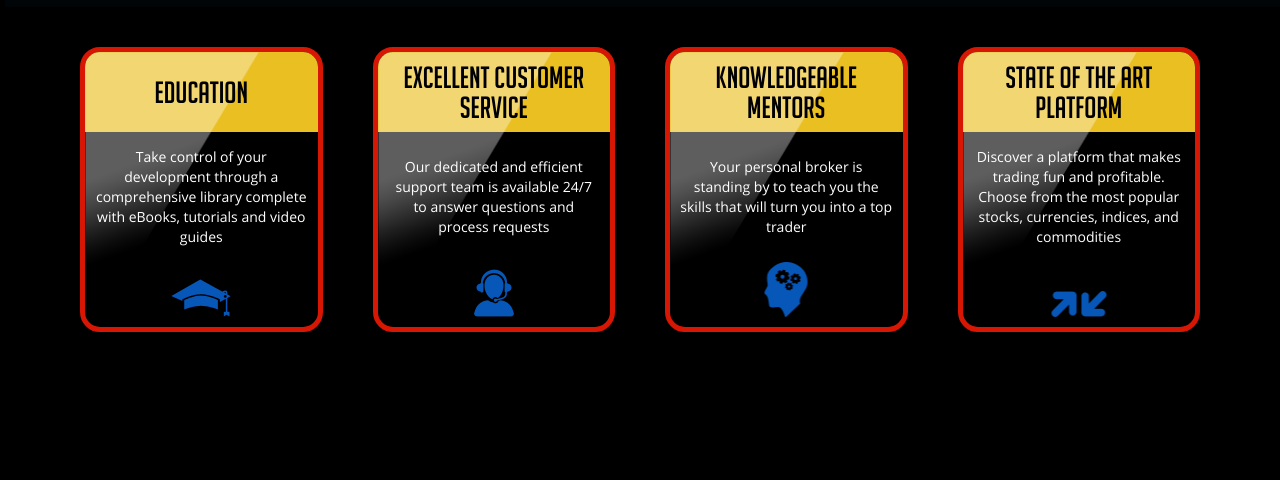
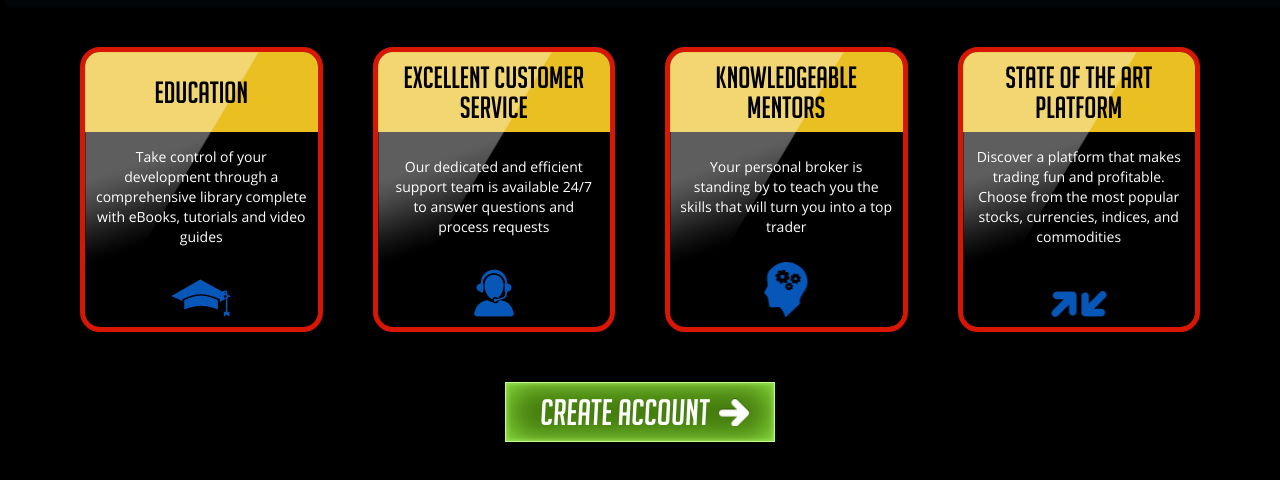
Before and after one commit to maxdonetsk/html-css-javascript-task2, a website: page index.html in a window 1280 px wide. Shown: the part 650-1130 px from the top of the page. Before the commit the page ends 1032 px from the top, so only its background shows below. Drawn offline with Linux system fonts and the light colour scheme.

Commit message:
bottom submit button is done

```diff
--- a/index.html
+++ b/index.html
@@ -60,7 +60,7 @@
                                    required />
                         </div>
                         <div class="form-group" id="submit-wrapper">
-                            <button type="submit" class="btn"><span>Create account</span></button>
+                            <button type="submit" class="btn btn-submit btn-block"><span>Create account</span></button>
                         </div>
                     </form>
                 </div>
@@ -107,6 +107,11 @@
                     </div>
                 </div>
             </div>
+            <div class="row text-center">
+                <div class="col-md-4 col-lg-3" id="bottom-submit">
+                    <button type="button" class="btn btn-submit btn-block" id="footer-submit"><span>Create account</span></button>
+                </div>
+            </div>
         </main>
         <script src="bower_components/jquery/dist/jquery.min.js"></script>
         <script src="bower_components/bootstrap-sass/assets/javascripts/bootstrap.min.js"></script>
--- a/scss/custom.scss
+++ b/scss/custom.scss
@@ -148,8 +148,10 @@ main {
                 border-color: $accent-color;
             }
         }
+    }
+}
 
-        [type="submit"] {
+.btn-submit {
     box-shadow: inset 0 0 35px lighten($accent-color, 20), inset 0 0 5px lighten($accent-color, 30);
     background-color: darken($accent-color, 17);
     border: 1px solid lighten($accent-color, 35);
@@ -158,7 +160,6 @@ main {
     font-style: italic;
     color: #FFF;
     height: 60px;
-            width: 100%;
     border-radius: 0;
     padding: 3px;
     position: relative;
@@ -182,14 +183,13 @@ main {
     &:hover, &:focus {
         box-shadow: inset 0 0 35px lighten($accent-color, 15), inset 0 0 5px lighten($accent-color, 25);
         background-color: darken($accent-color, 12);
+        color: #FFF;
     }
 
     > span {
         display: inline-block;
         margin-right: 10px;
         margin-left: -20px;
-            }
-        }
     }
 }
 
@@ -282,3 +282,12 @@ main {
         }
     }
 }
+
+#bottom-submit {
+    float: none;
+    margin-bottom: $grid-gutter-width;
+
+    @media (min-width: $screen-md-min) {
+        display: inline-block;
+    }
+}
```
Also changed, not shown: css/custom.css, css/style.css, 2 other files. Lines whose indentation alone changed are shown as unchanged.
